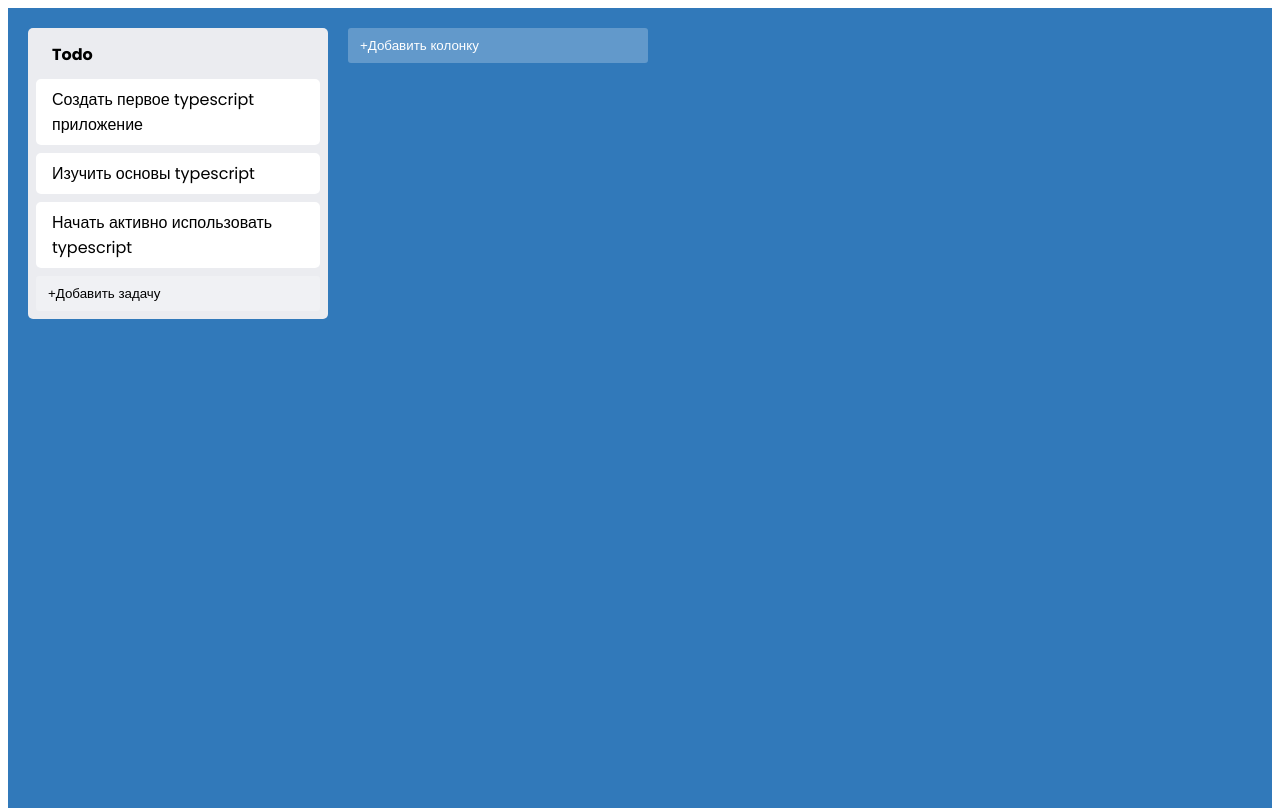
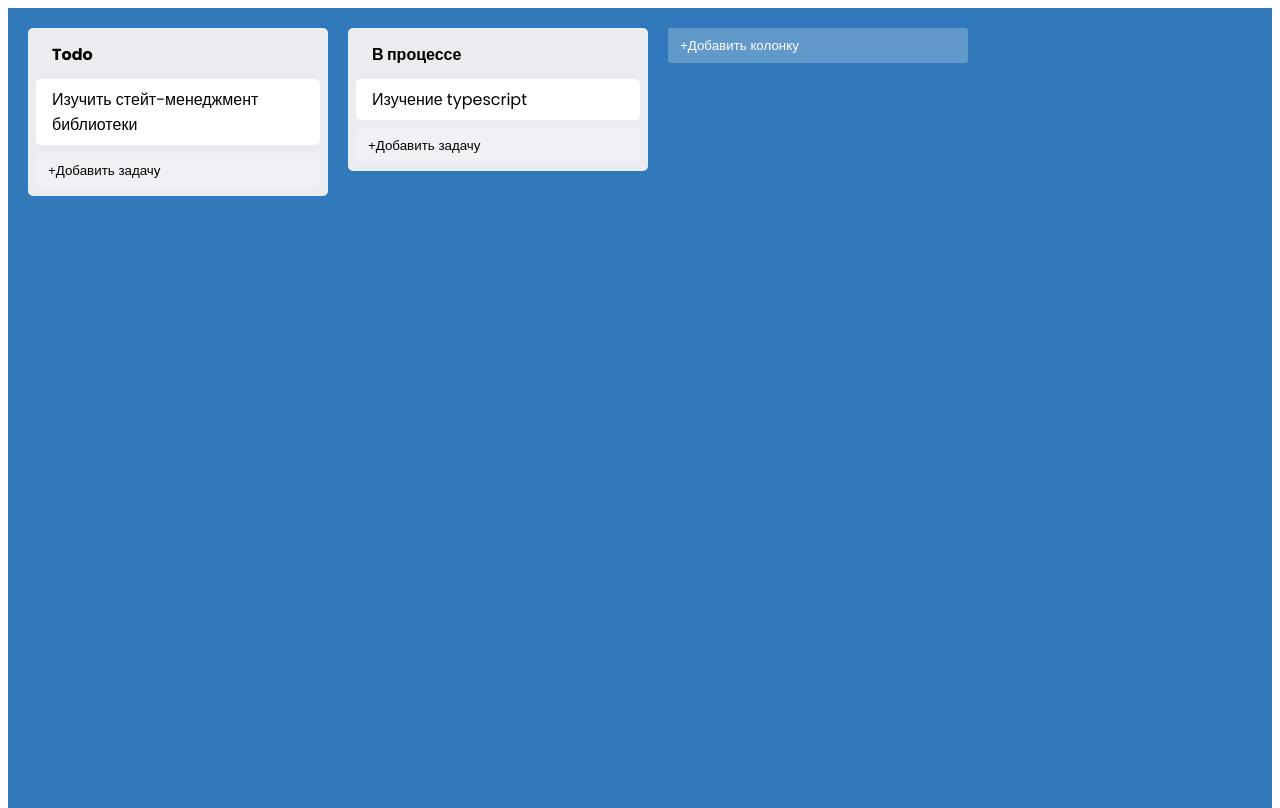
Before and after one commit to IamSoPrada/kanban-board-react-ts, a React (Vite) app: page / in a window 1280 px wide. Built offline with nearby package versions, Linux system fonts and the light colour scheme.

Commit message:
Added working listsSlice

```diff
--- a/package.json
+++ b/package.json
@@ -8,8 +8,11 @@
     "preview": "vite preview"
   },
   "dependencies": {
+    "@reduxjs/toolkit": "^1.8.1",
+    "nanoid": "^3.3.3",
     "react": "^18.0.0",
     "react-dom": "^18.0.0",
+    "react-redux": "^8.0.1",
     "styled-components": "^5.3.5"
   },
   "devDependencies": {
--- a/src/AddNewItem.tsx
+++ b/src/AddNewItem.tsx
@@ -2,8 +2,14 @@ import {useState} from "react"
 import { AddItemButton } from './styles'
 import {NewItemForm} from './NewItemForm'
 
+type Task = {
+	id:string
+	listId: string,
+	text: string
+}
+
 type AddNewItemProps = {
-	onAdd: (text: string) => void;
+	onAdd: (task: Task) => void;
 	toggleButtonText: string;
 	dark?:boolean
 }
@@ -14,8 +20,8 @@ export const AddNewItem = (props: AddNewItemProps) => {
 
 	if(showForm) {
 		return (
-			<NewItemForm onAdd={(text)=> {
-				onAdd(text)
+			<NewItemForm onAdd={(task)=> {
+				onAdd(task)
 				setShowForm(false)
 			}}/>
 		)
--- a/src/App.tsx
+++ b/src/App.tsx
@@ -1,4 +1,8 @@
 import { useState } from 'react'
+import { nanoid } from 'nanoid'
+import {useSelector} from "react-redux"
+import {listsSelector} from "./store/listsSlice"
+
 import {
  AppContainer,
  } from "./styles"
@@ -7,10 +11,10 @@ import {AddNewItem} from "./AddNewItem"
 
 export function App() {
   const [count, setCount] = useState(0)
-
+  const lists = useSelector(listsSelector)
   return (
     <AppContainer>
-      <Column text="Todo" />
+      {lists && lists.map(({columnName, tasks, id}) => <Column key={id} id={id} columnName={columnName} tasks={tasks}/>)}
       <AddNewItem onAdd={console.log} toggleButtonText="+Добавить колонку" />
     </AppContainer>
   )
--- a/src/Column.tsx
+++ b/src/Column.tsx
@@ -1,20 +1,35 @@
-import {ColumnContainer, ColumnTitle, CardContainer} from "./styles"
+import {ColumnContainer, ColumnTitle} from "./styles"
+import { useDispatch } from 'react-redux'
+import {addNewTask} from "./store/listsSlice"
 import {Card} from "./Card"
 import {AddNewItem} from "./AddNewItem"
 
+type Task = {
+	id:string
+	listId: string,
+	text: string
+}
+
 type ColumnProps = {
-	text: string;
+	id?: string,
+	columnName: string;
+	tasks: Task[],
 	children?: React.ReactNode;
 }
 
-export const Column = ({text}: ColumnProps) => {
+
+
+export const Column = ({columnName, tasks, id}: ColumnProps) => {
+	const dispatch = useDispatch()
+
+	const handleAddNewTask = (task:Task) => {
+		dispatch(addNewTask(task))
+	}
 	return (
 		<ColumnContainer>
-			<ColumnTitle>{text}</ColumnTitle>
-			<Card text="Создать первое typescript приложение" />
-			<Card text="Изучить основы typescript" />
-			<Card text="Начать активно использовать typescript" />
-			<AddNewItem toggleButtonText="+Добавить задачу" onAdd={console.log} dark/>
+			<ColumnTitle>{columnName}</ColumnTitle>
+			{tasks && tasks.map(({text, id})=> <Card key={id} text={text} />)}
+			<AddNewItem toggleButtonText="+Добавить задачу" onAdd={handleAddNewTask} dark/>
 		</ColumnContainer>
 	)
 }
--- a/src/NewItemForm.tsx
+++ b/src/NewItemForm.tsx
@@ -1,18 +1,39 @@
 import {useState} from 'react'
+import { nanoid } from 'nanoid'
 import {useFocus} from "./utils/useFocus"
 
 import { NewItemButton, NewItemFormContainer, NewItemInput } from './styles'
 
-type NewItemFormProps = {
-	onAdd(text:string): void
+type Task = {
+	id:string
+	listId?: string,
+	text: string
 }
 
-export const NewItemForm = ({onAdd} : NewItemFormProps) => {
+type NewItemFormProps = {
+	listId?: string,
+	onAdd(task:Task): void
+}
+
+export const NewItemForm = ({onAdd, listId} : NewItemFormProps) => {
 	const [text, setText] = useState("")
 	const inputRef = useFocus()
+
+	const handleAddTaskOnEnter = (event: React.KeyboardEvent<HTMLInputElement>) => {
+		if(event.key === "Enter") {
+			const task = {
+				id: nanoid(),
+				text,
+				listId
+			}
+
+			onAdd(task)
+		}
+	}
+
 	return (
 		<NewItemFormContainer>
-			<NewItemInput ref={inputRef} value={text} onChange={(e)=> setText(e.target.value)} />
+			<NewItemInput onKeyPress={handleAddTaskOnEnter} ref={inputRef} value={text} onChange={(e)=> setText(e.target.value)} />
 			<NewItemButton onClick={()=> onAdd(text)}>
 				Добавить
 			</NewItemButton>
--- a/src/main.tsx
+++ b/src/main.tsx
@@ -1,10 +1,14 @@
 import React from 'react'
+import { Provider } from 'react-redux'
 import ReactDOM from 'react-dom/client'
 import {App} from './App'
 import './index.css'
+import store from "./store"
 
 ReactDOM.createRoot(document.getElementById('root')!).render(
   <React.StrictMode>
-    <App />
+    <Provider store={store}>
+      <App />
+    </Provider>
   </React.StrictMode>
 )
--- /dev/null
+++ b/src/store/index.ts
@@ -0,0 +1,13 @@
+import { configureStore } from '@reduxjs/toolkit'
+import listsReducer from './listsSlice'
+
+const store = configureStore({
+  reducer: {
+	listsSlice: listsReducer
+  },
+})
+
+export type RootState = ReturnType<typeof store.getState>
+export type AppDispatch = typeof store.dispatch
+
+export default store
--- /dev/null
+++ b/src/store/listsSlice.ts
@@ -0,0 +1,56 @@
+import { createSlice, PayloadAction  } from '@reduxjs/toolkit';
+import type { RootState } from './index'
+
+ type Task = {
+	id:string
+	listId: string,
+	text: string
+}
+
+type List = {
+	id: string
+	columnName: string
+	tasks: Task[]
+}
+
+type Lists= {
+	lists: List[],
+}
+
+const initialState : Lists = {
+	lists: [
+		{
+			id: "4f90d13a42",
+			columnName:'Todo',
+			tasks: [{id: '1', listId: "4f90d13a42", text: 'Изучить стейт-менеджмент библиотеки'}]
+		},
+		{
+			id: "4f90d13a43",
+			columnName:'В процессе',
+			tasks: [{id: '1', listId: "4f90d13a43", text: 'Изучение typescript'}]
+		}
+	]
+}
+
+const listsSlice = createSlice({
+  name: 'lists',
+  initialState,
+  reducers : {
+	  addList:(state,  { payload }: PayloadAction<List> ) => {
+		state.lists.push(payload)
+	  },
+	  removeList:(state,  { payload }: PayloadAction<List> ) => {
+		state.lists = state.lists.filter(list => list.id !== payload.id)
+	  },
+	  addNewTask:(state,  { payload }: PayloadAction<Task> ) => {
+		const list = state.lists.find(list => list.id === payload.listId)
+		list?.tasks.push(payload)
+	  }
+  }
+})
+
+export const {addList, removeList, addNewTask} = listsSlice.actions
+
+export const listsSelector = (state: RootState) => state.listsSlice.lists
+
+export default listsSlice.reducer
```
Also changed, not shown: 1 other file (tests, documents, lock files or other folders).
